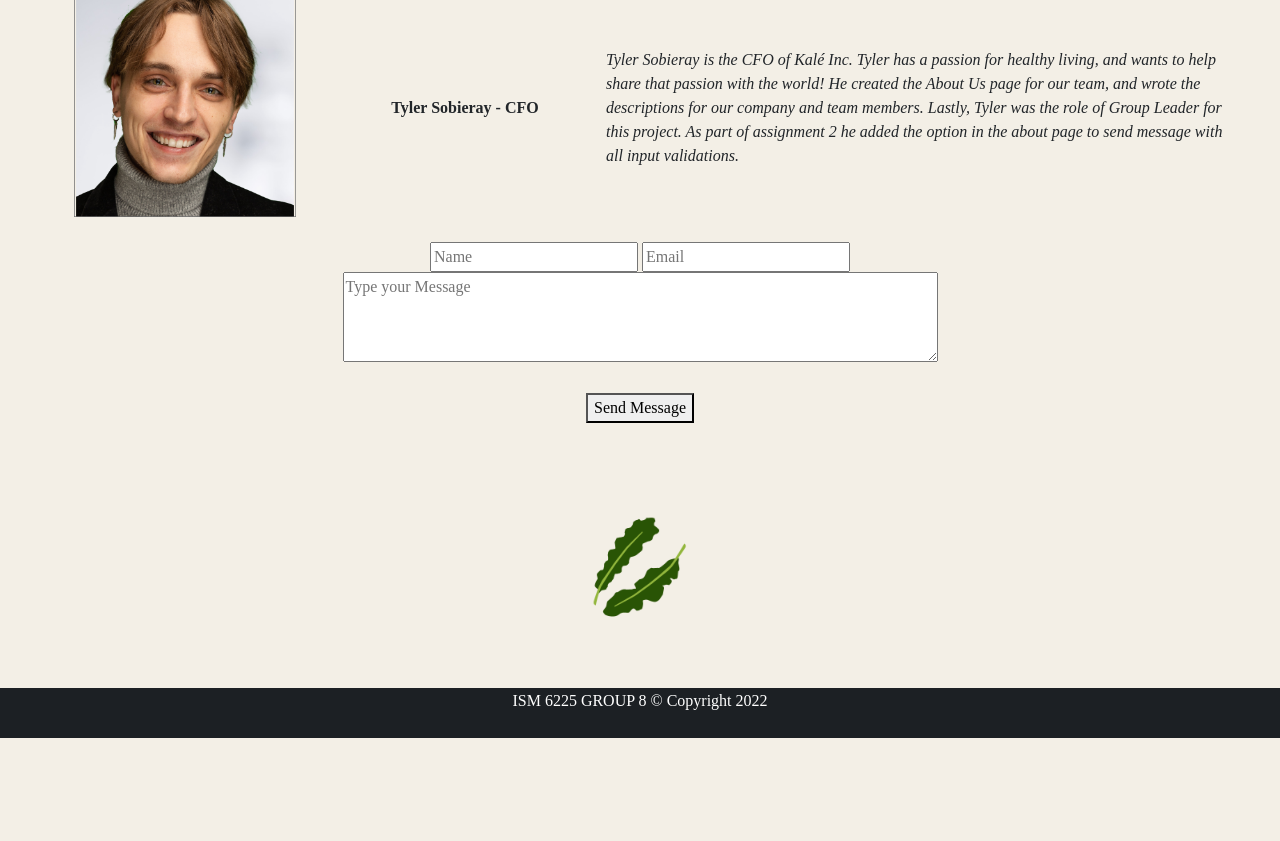
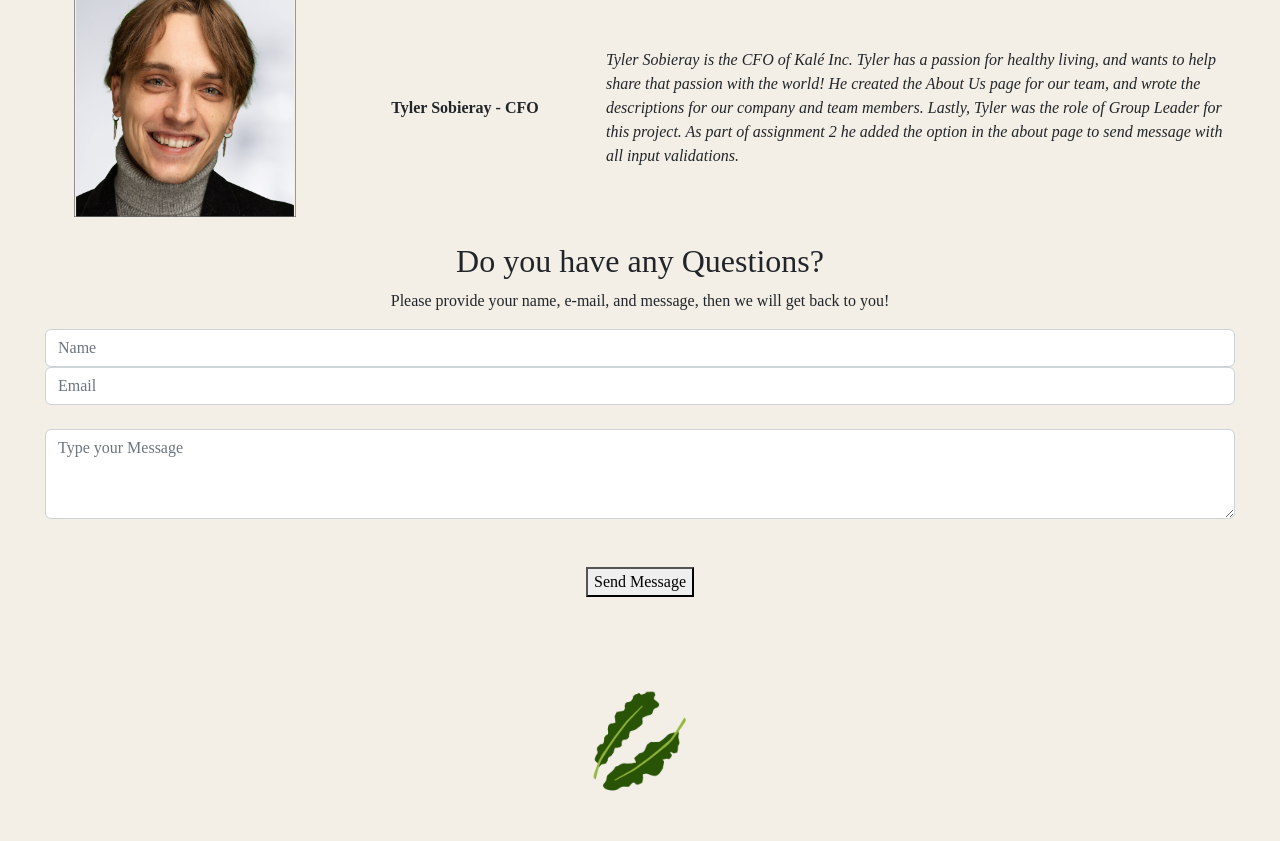
Before and after one commit to sreenidhi-kv/ISM6225-GRP8-FLASK-APP, a Flask app: page /about/ in a window 1280 px wide. Shown: the part 1179-2020 px from the top of the page. Before the commit the page ends 1917 px from the top, so only its background shows below. Run offline with Flask 2, Linux system fonts and the light colour scheme.

Commit message:
Updates to About us Page

```diff
--- a/app.py
+++ b/app.py
@@ -171,3 +171,17 @@ def getCartSize():
         return str(len(session['cart']))
     else:
         return '0'
+
+@ app.route('/sendMessage', methods= ['POST'])
+def sendMessage():
+    name = request.form['name']
+    if (name == ""):
+        return render_template("about.html",user=session.get('user'), msg="Please enter your name.")
+    email = request.form['email']
+    if (email == ""):
+        return render_template("about.html", user=session.get('user'), msg="Please enter your e-mail.")
+    message = request.form['message']
+    if (message == ""):
+        return render_template("about.html", user=session.get('user'), msg="Please type us a message.")
+    else:
+        return render_template("about.html", user=session.get('user'), msg="We have received your message!")
--- a/templates/about.html
+++ b/templates/about.html
@@ -113,14 +113,19 @@ About
         </table>
         <br>
 
+        <h2>Do you have any Questions?</h2>
+        <p>Please provide your name, e-mail, and message, then we will get back to you!</p>
+        {% if msg != None %}
+        <h4 style="color: navy;"> {{ msg }} </h4>
+        {% endif %}
         <div id = "popup">
-        <form action="#" id="form" method="post" name="form" style="align-content: center;">
-        <input id="name"  name="name" placeholder="Name" type="text">
-        <input id="email" name="email" placeholder="Email" type="text">
+        <form action="/sendMessage" id="form" method="post" name="form" style="align-content: center;">
+        <input class = "form-control" id="name"  name="name" placeholder="Name" type="text" required="true" value="{{user.name}}">
+        <input class = "form-control" id="email" name="email" placeholder="Email" type="text" required="true" value="{{user.email}}">
         <br>
-        <textarea id="msg" name="message" placeholder="Type your Message"></textarea>
+        <textarea class = "form-control" id="msg" name="message" placeholder="Type your Message" required="true"></textarea>
         <br><br>
-        <button id="Contact Us" onclick="empty_form()">Send Message</button>
+        <button id="Contact Us" type="submit">Send Message</button>
         </form>
         </div>
 
```
Also changed, not shown: userStore.json (+1 -12 lines).
